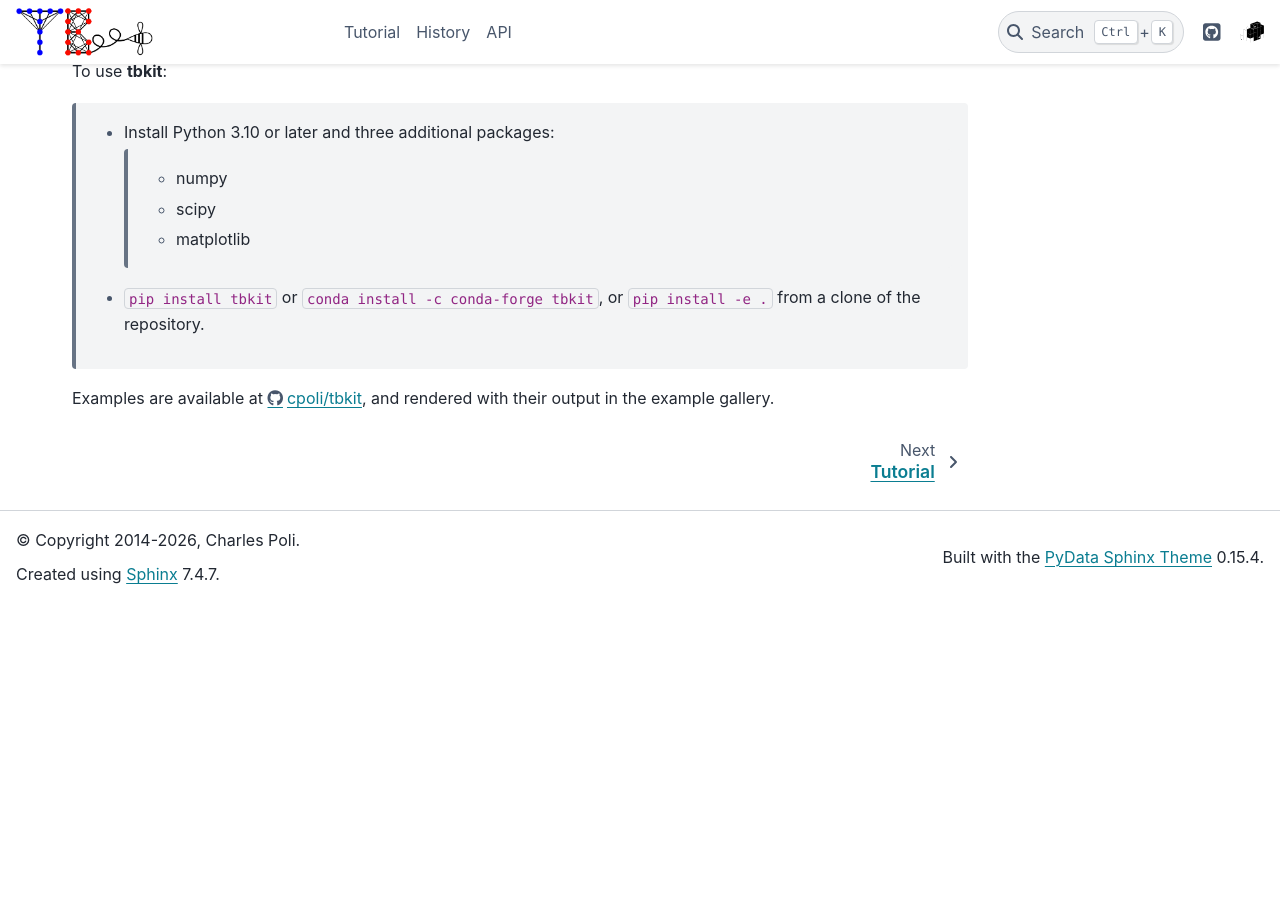
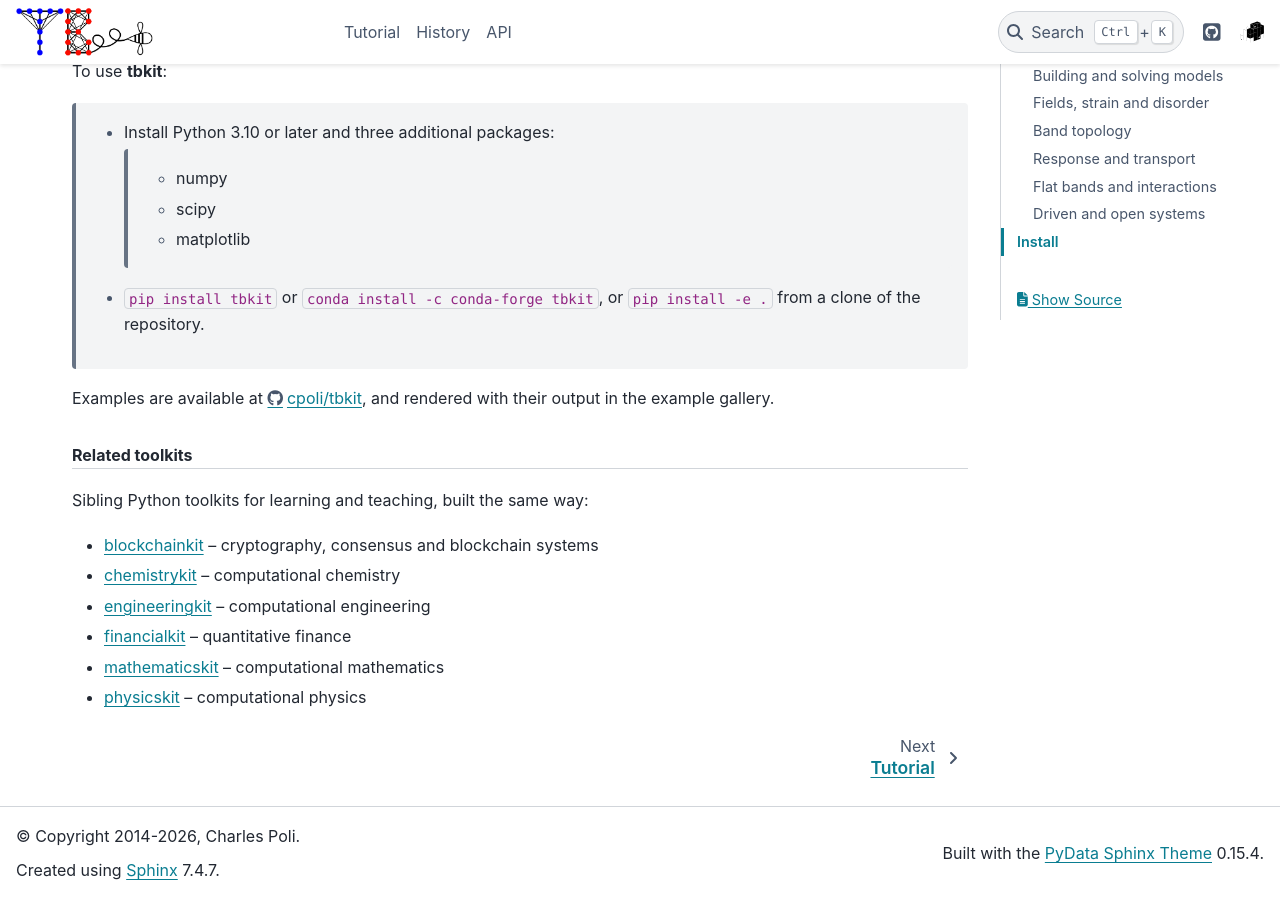
Before and after one commit to cpoli/tbkit, a Sphinx documentation site: the page built from docs/source/index.rst, in a window 1280 px wide and 900 px high, scrolled down 3417 px. Built offline with Sphinx 7.4.7 and the PyData theme 0.15.4, drawn with Linux system fonts in a browser that asks for light colours; pages that are not in the unit, such as notebooks, are missing from menus; before the commit the page ends 4020 px from its top, so only the background shows below that; some of the changed text lies outside the part shown.

Commit message:
Add a sitemap and link previews to the docs
sphinx-sitemap writes sitemap.xml and sphinxext-opengraph adds a meta
description and og:* tags to every page. The home page gets a
descriptive title and links to the sibling toolkits, and the README's
license and community badges come from shields.io.

Co-Authored-By: Claude Opus 5.5 <noreply@anthropic.com>

```diff
--- a/docs/source/conf.py
+++ b/docs/source/conf.py
@@ -41,6 +41,8 @@ extensions = [
     'sphinx.ext.intersphinx',
     'sphinx_gallery.gen_gallery',
     'matplotlib.sphinxext.plot_directive',
+    'sphinx_sitemap',
+    'sphinxext.opengraph',
 ]
 
 # ".. plot::" blocks render a figure from code executed at build time, so the
@@ -180,6 +182,27 @@ html_theme = 'pydata_sphinx_theme'
 # Where the docs are published (GitHub Pages): each page gets a
 # <link rel="canonical"> to its address there, for search engines.
 html_baseurl = 'https://cpoli.github.io/tbkit/'
+
+# Search-engine metadata: sphinx-sitemap writes sitemap.xml with absolute
+# URLs from html_baseurl, and sphinxext-opengraph adds a <meta
+# name="description"> plus og:* link-preview tags from each page's text.
+html_title = project
+sitemap_url_scheme = '{link}'
+sitemap_excludes = [
+    'search.html',
+    'genindex.html',
+    'py-modindex.html',
+    '*sg_execution_times.html',
+    '_modules/*',
+    # Include-only fragments (card grids, nav strips), not standalone pages.
+    '_generated/grid_*',
+    '_generated/vars.html',
+    '_generated/nav/*',
+]
+ogp_site_url = html_baseurl
+ogp_site_name = project
+ogp_image = html_baseurl + '_static/images/readme_hero.png'
+ogp_social_cards = {'enable': False}
 
 # Theme options are theme-specific and customize the look and feel of a theme
 # further.  For a list of options available for each theme, see the
--- a/docs/source/index.rst
+++ b/docs/source/index.rst
@@ -7,8 +7,8 @@
 .. meta::
    :google-site-verification: -kU_m9kdHUpm0800RreI0ftx_vcH5XIWWkT0mzcWWTE
 
-tbkit
-=====
+tbkit: Tight-Binding Models in Python
+=====================================
 
 .. toctree::
     :hidden:
@@ -122,3 +122,14 @@ To use **tbkit**:
 Examples are available at https://github.com/cpoli/tbkit/tree/master/examples,
 and rendered with their output in the :doc:`example gallery
 </api/gallery/index>`.
+
+.. rubric:: Related toolkits
+
+Sibling Python toolkits for learning and teaching, built the same way:
+
+- `blockchainkit <https://cpoli.github.io/blockchainkit/>`__ -- cryptography, consensus and blockchain systems
+- `chemistrykit <https://cpoli.github.io/chemistrykit/>`__ -- computational chemistry
+- `engineeringkit <https://cpoli.github.io/engineeringkit/>`__ -- computational engineering
+- `financialkit <https://cpoli.github.io/financialkit/>`__ -- quantitative finance
+- `mathematicskit <https://cpoli.github.io/mathematicskit/>`__ -- computational mathematics
+- `physicskit <https://cpoli.github.io/physicskit/>`__ -- computational physics
--- a/pyproject.toml
+++ b/pyproject.toml
@@ -39,7 +39,7 @@ Documentation = "https://cpoli.github.io/tbkit/"
 [project.optional-dependencies]
 continuum = ["sympy>=1.12"]
 test = ["pytest>=7", "pytest-cov>=4", "pytest-xdist>=3.2", "sympy>=1.12"]
-docs = ["sphinx>=7", "pydata-sphinx-theme>=0.15", "sphinx-gallery>=0.15", "sympy>=1.12"]
+docs = ["sphinx>=7", "pydata-sphinx-theme>=0.15", "sphinx-gallery>=0.15", "sympy>=1.12", "sphinx-sitemap>=2.6", "sphinxext-opengraph>=0.9"]
 
 [tool.pytest.ini_options]
 # The suite is warning-free; keep it that way. A warning from tbkit itself is
```
Also changed, not shown: README.md (+2 -2 lines).
